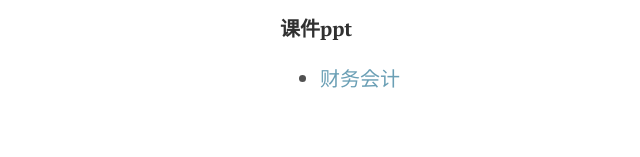
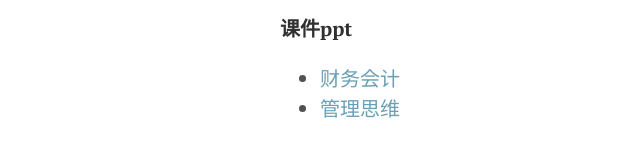
Before and after one commit to cufeMBAer/cufembaer.github.io, a Jekyll site: the page built from ppt.md, in a window 1280 px wide. Shown: the part 178-335 px from the top of the page, without its empty margins (0-640 px from the left). Built offline with Jekyll 4.4.1, drawn with Linux system fonts in a browser that asks for light colours.

Commit message:
add by lsy

```diff
--- a/ppt.md
+++ b/ppt.md
@@ -8,4 +8,5 @@ title: 课件PPT
 
 
 
-- [财务会计](https://cufembaer.github.io/public/asset/ppt/财务会计.zip)
+- [财务会计](https://cufembaer.github.io/public/asset/ppt/Accounting/财务会计.zip)
+- [管理思维](https://cufembaer.github.io/public/asset/ppt/管理思维.zip)
```
Also changed, not shown: 2 other files.
